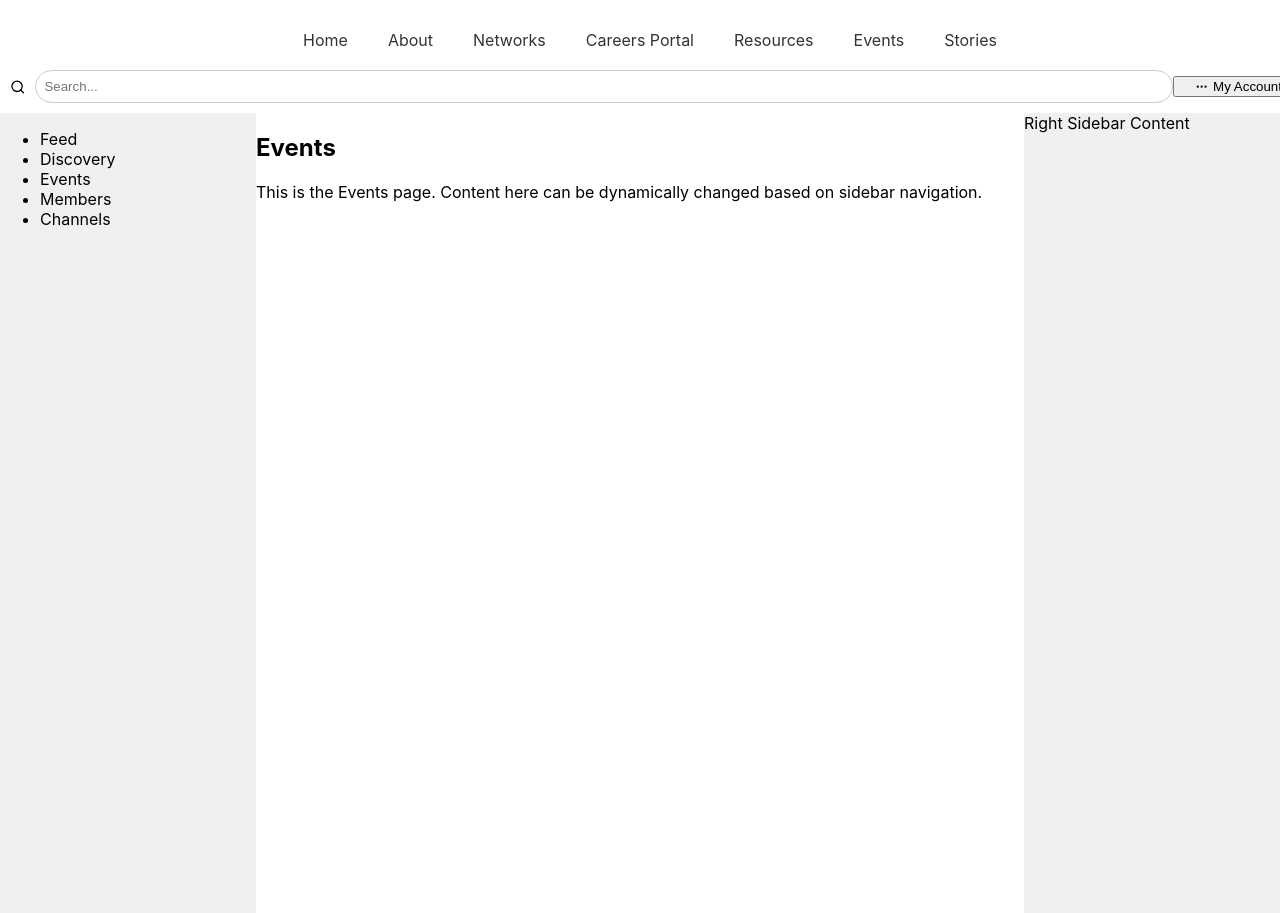
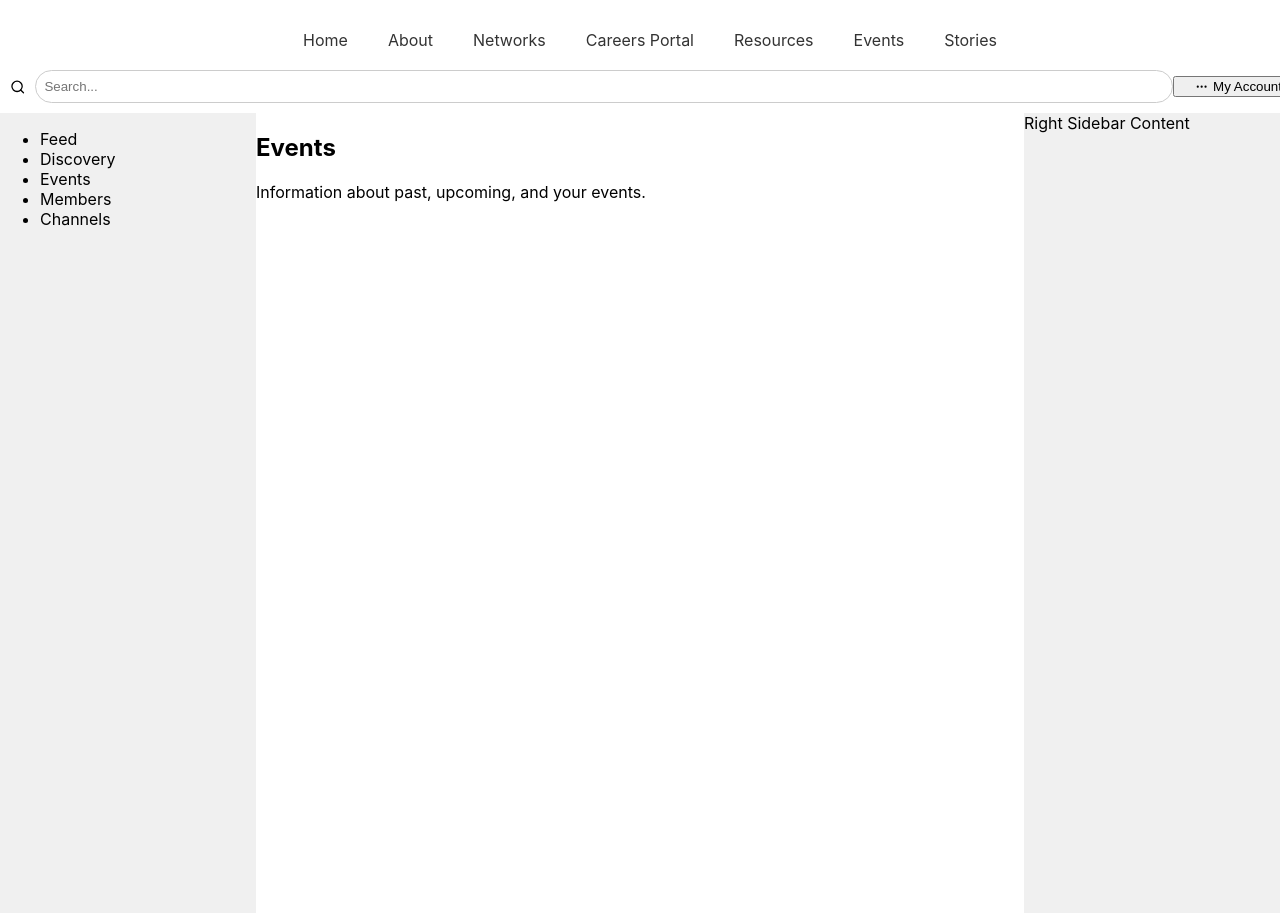
Before and after one commit to Joshua-Coded/ALU-Social-Network, a React (Create React App) app in the folder frontend/: page /dashboard in a window 1280 px wide. Both pictures are taken after a click on the item "Events". Shown: the top 913 px of the page. Built offline with nearby package versions, Linux system fonts and the light colour scheme.

Commit message:
the side bar looking god

```diff
--- a/frontend/src/components/Dashboard/MainPage.js
+++ b/frontend/src/components/Dashboard/MainPage.js
@@ -1,14 +1,32 @@
+// src/components/Dashboard/MainPage.js
 import React from 'react';
 import { useDashboard } from '../context/DashboardContext';
+import { FeedContent } from '../content/FeedContent';
+import { DiscoveryContent } from '../content/DiscoveryContent';
+import { EventsContent } from '../content/EventsContent';
+import { MembersContent } from '../content/MembersContent';
+import { ChannelsContent } from '../content/ChannelsContent';
+
+
+
+const contentComponents = {
+    Feed: FeedContent,
+    Discovery: DiscoveryContent,
+    Events: EventsContent,
+    Members: MembersContent,
+    Channels: ChannelsContent,
+    // Map other views to their components
+};
 
 const MainPage = () => {
     const { currentView } = useDashboard();
 
+    // Determine which component to render based on currentView
+    const ContentComponent = contentComponents[currentView] || (() => <div>Select a view from the sidebar</div>);
 
     return (
         <div className="main-page">
-            <h2>{currentView}</h2>
-            <p>This is the {currentView} page. Content here can be dynamically changed based on sidebar navigation.</p>
+            <ContentComponent />
         </div>
     );
 };
--- /dev/null
+++ b/frontend/src/components/content/ChannelsContent.js
@@ -0,0 +1,8 @@
+export const ChannelsContent = () => {
+    return (
+        <div>
+            <h2>Channels</h2>
+            <p>Discover and join channels on various topics.</p>
+        </div>
+    );
+};
--- /dev/null
+++ b/frontend/src/components/content/DiscoveryContent.js
@@ -0,0 +1 @@
+export const DiscoveryContent = () => <div>Discovery - Top spaces, members, and posts.</div>;
--- /dev/null
+++ b/frontend/src/components/content/EventsContent.js
@@ -0,0 +1,8 @@
+export const EventsContent = () => {
+    return (
+        <div>
+            <h2>Events</h2>
+            <p>Information about past, upcoming, and your events.</p>
+        </div>
+    );
+};
--- /dev/null
+++ b/frontend/src/components/content/FeedContent.js
@@ -0,0 +1 @@
+export const FeedContent = () => <div>Feed - Posts from community members.</div>;
--- /dev/null
+++ b/frontend/src/components/content/MembersContent.js
@@ -0,0 +1,8 @@
+export const MembersContent = () => {
+    return (
+        <div>
+            <h2>Members</h2>
+            <p>Explore top members, hosts, members near you, and members online.</p>
+        </div>
+    );
+};
```
